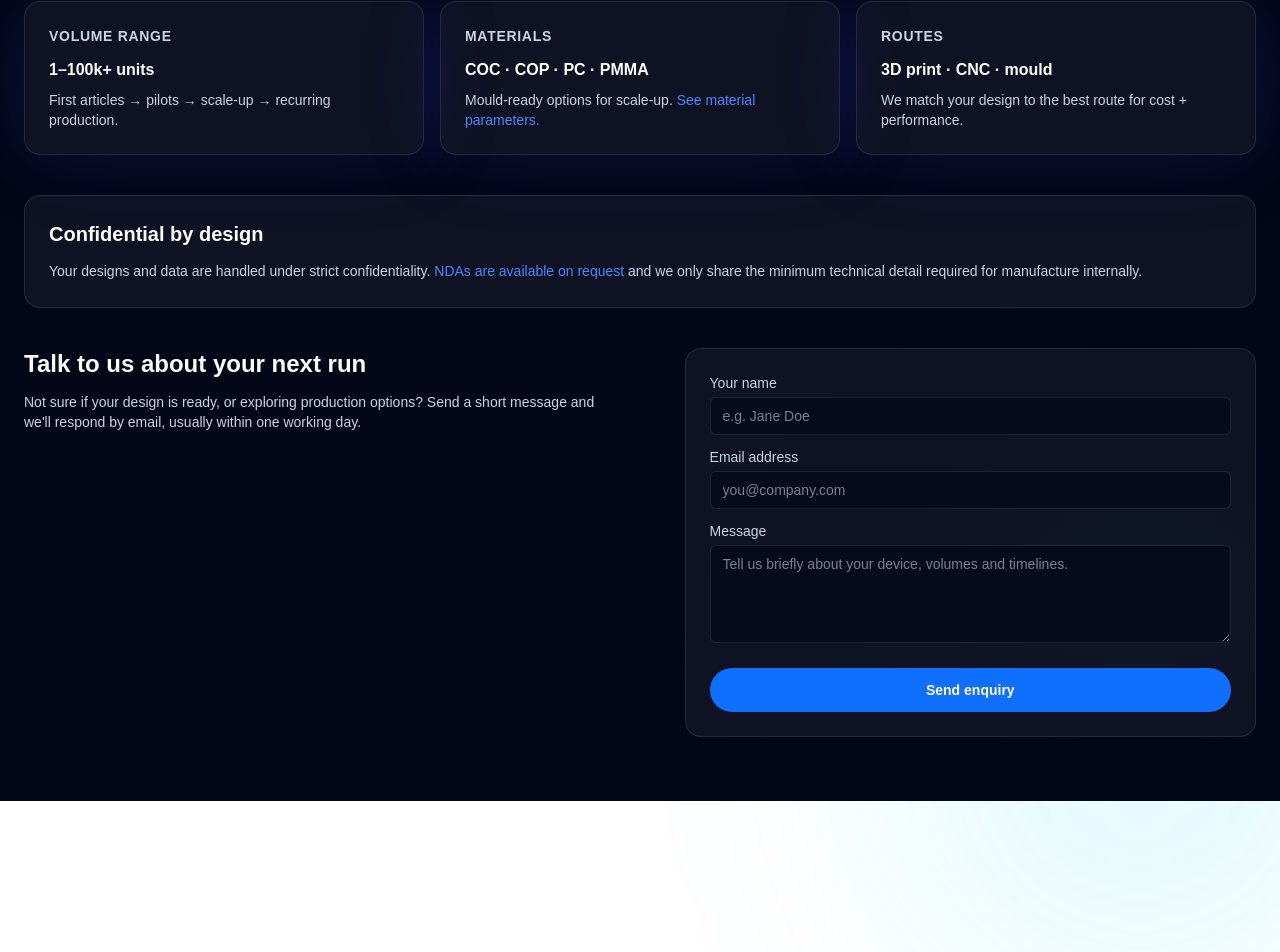
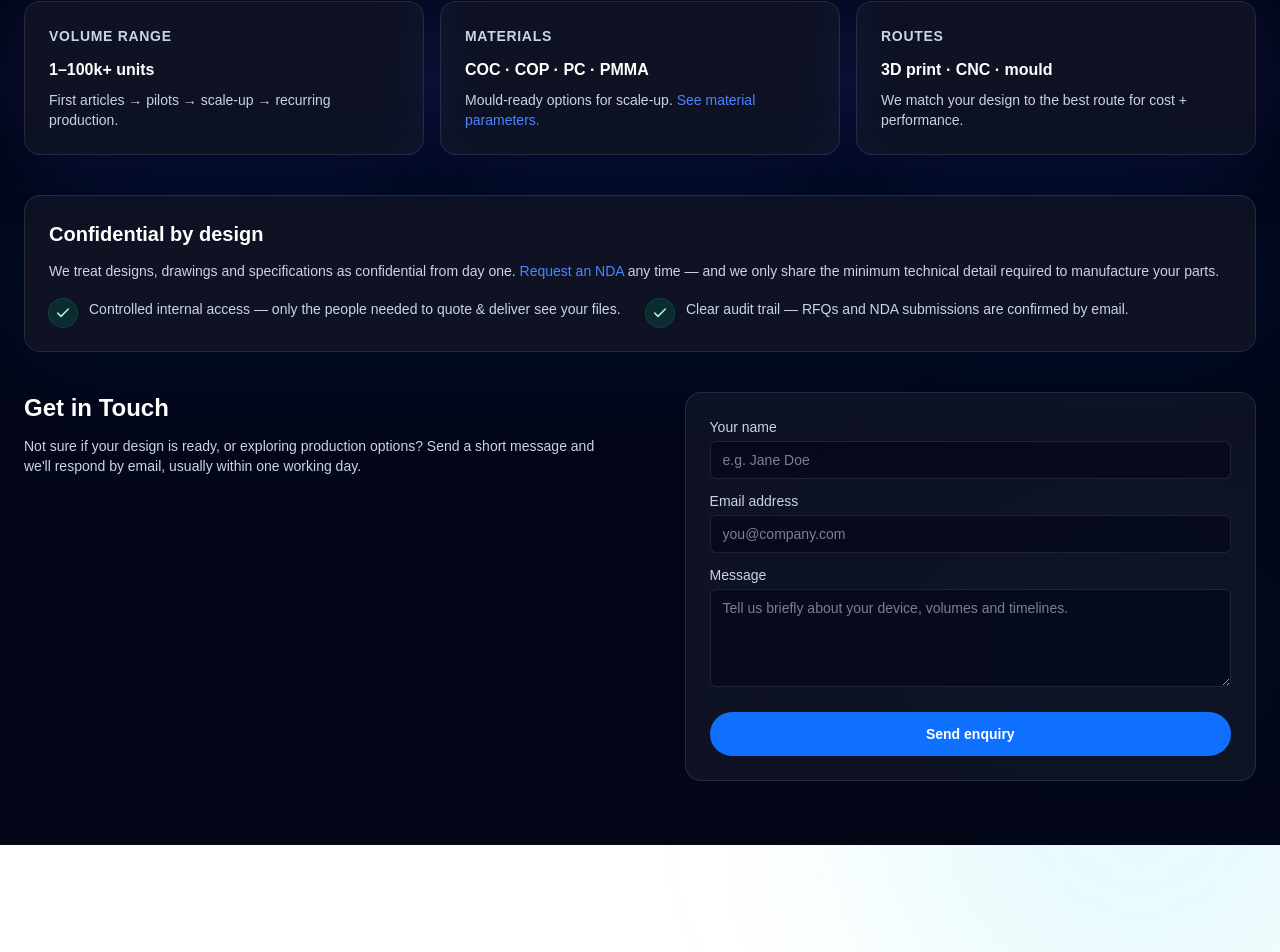
Before and after one commit to OMS-Shop/osm-shop, a Next.js app: page / in a window 1280 px wide. Shown: the part 1364-2316 px from the top of the page. Built offline with nearby package versions, Linux system fonts and the light colour scheme.

Commit message:
Landing: rename Get in Touch + strengthen confidentiality panel

```diff
--- a/app/page.tsx
+++ b/app/page.tsx
@@ -78,11 +78,9 @@ export default function HomePage() {
             </div>
 
             <h1 className="mt-7 text-5xl font-semibold leading-[1.05] tracking-tight md:text-6xl">
-              From{" "}
-              <span className="text-[#4d86ff]">1</span>{" "}
-              to{" "}
-              <span className="text-[#4d86ff]">100,000+</span>{" "}
-              units of microfluidic parts — through one portal
+              From <span className="text-[#4d86ff]">1</span> to{" "}
+              <span className="text-[#4d86ff]">100,000+</span> units of microfluidic parts — through
+              one portal
             </h1>
 
             <p className="mt-6 max-w-2xl text-base leading-relaxed text-slate-300">
@@ -91,7 +89,7 @@ export default function HomePage() {
               prototypes through to volume production.
             </p>
 
-            {/* Buttons row (keep inline on desktop) */}
+            {/* Buttons row */}
             <div className="mt-8 flex flex-wrap items-center gap-3">
               <Link
                 href="/upload"
@@ -122,7 +120,7 @@ export default function HomePage() {
               </Link>
             </p>
 
-            {/* Hero bullets with green ticks */}
+            {/* Hero bullets */}
             <div className="mt-7 grid gap-5 md:grid-cols-2">
               <div className="flex gap-3">
                 <GreenTick />
@@ -235,12 +233,12 @@ export default function HomePage() {
         </div>
       </section>
 
-      {/* ===== PROCESSES & VOLUMES (TITLE + CARDS) ===== */}
+      {/* ===== PROCESSES & VOLUMES ===== */}
       <section id="processes" className="relative mx-auto max-w-7xl px-6 pb-10 pt-8">
-        {/* ✅ This is the missing title you asked for */}
         <h2 className="text-3xl font-semibold tracking-tight">Processes &amp; volumes</h2>
         <p className="mt-2 max-w-3xl text-base text-slate-300">
-          Prototype to production: we match your design to the best route for cost, performance and scale-up.
+          Prototype to production: we match your design to the best route for cost, performance and
+          scale-up.
         </p>
 
         <div className="mt-7 grid gap-4 lg:grid-cols-3">
@@ -273,28 +271,47 @@ export default function HomePage() {
         </div>
       </section>
 
-      {/* ===== CONFIDENTIALITY (keep on main page) ===== */}
+      {/* ===== CONFIDENTIALITY (beefed up) ===== */}
       <section id="confidentiality" className="relative mx-auto max-w-7xl px-6 pb-10">
-        <div className="rounded-2xl border border-white/10 bg-white/5 p-6">
+        <div className="rounded-2xl border border-white/10 bg-white/5 p-6 shadow-[0_0_120px_rgba(15,111,255,0.10)]">
           <h2 className="text-xl font-semibold">Confidential by design</h2>
+
           <p className="mt-3 text-sm leading-relaxed text-slate-300">
-            Your designs and data are handled under strict confidentiality.{" "}
+            We treat designs, drawings and specifications as confidential from day one.{" "}
             <Link href="/nda" className="text-[#4d86ff] hover:underline">
-              NDAs are available on request
+              Request an NDA
             </Link>{" "}
-            and we only share the minimum technical detail required for manufacture internally.
+            any time — and we only share the minimum technical detail required to manufacture your
+            parts.
           </p>
+
+          <div className="mt-4 grid gap-3 md:grid-cols-2">
+            <div className="flex gap-3">
+              <GreenTick className="h-6 w-6" />
+              <p className="text-sm text-slate-300">
+                Controlled internal access — only the people needed to quote &amp; deliver see your
+                files.
+              </p>
+            </div>
+            <div className="flex gap-3">
+              <GreenTick className="h-6 w-6" />
+              <p className="text-sm text-slate-300">
+                Clear audit trail — RFQs and NDA submissions are confirmed by email.
+              </p>
+            </div>
+          </div>
         </div>
       </section>
 
-      {/* ===== CONTACT (keep enquiry success banner) ===== */}
+      {/* ===== CONTACT ===== */}
       <section id="contact" className="relative mx-auto max-w-7xl px-6 pb-16">
         <div className="grid gap-8 lg:grid-cols-[1.1fr_minmax(0,1fr)] lg:items-start">
           <div>
-            <h2 className="text-2xl font-semibold">Talk to us about your next run</h2>
+            {/* ✅ Changed as requested */}
+            <h2 className="text-2xl font-semibold">Get in Touch</h2>
             <p className="mt-3 max-w-xl text-sm text-slate-300">
-              Not sure if your design is ready, or exploring production options? Send a short message and
-              we&apos;ll respond by email, usually within one working day.
+              Not sure if your design is ready, or exploring production options? Send a short message
+              and we&apos;ll respond by email, usually within one working day.
             </p>
           </div>
 
@@ -344,7 +361,6 @@ export default function HomePage() {
               />
             </div>
 
-            {/* Success/error banner (client-side, wrapped in Suspense) */}
             <Suspense fallback={null}>
               <EnquiryAlert />
             </Suspense>
```
